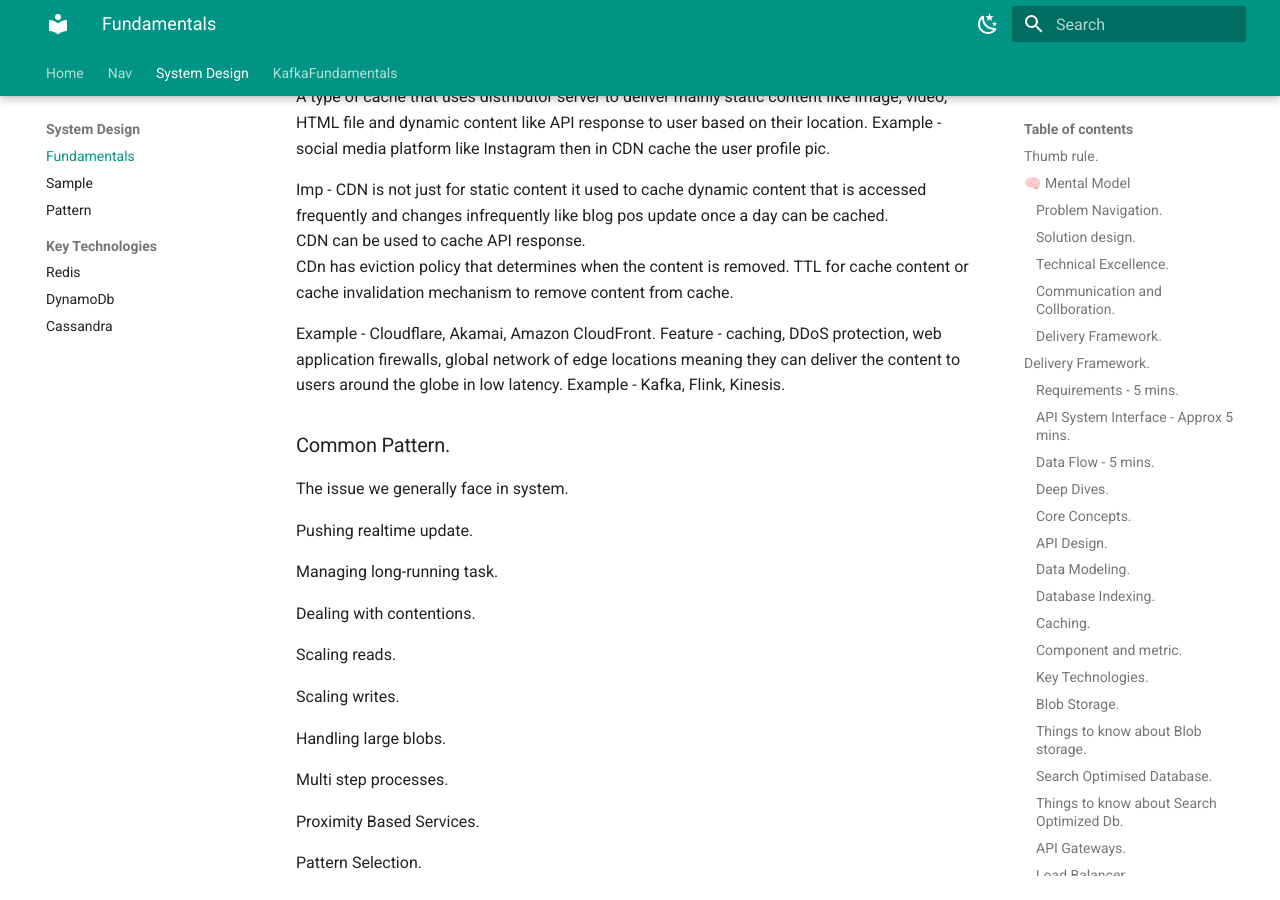
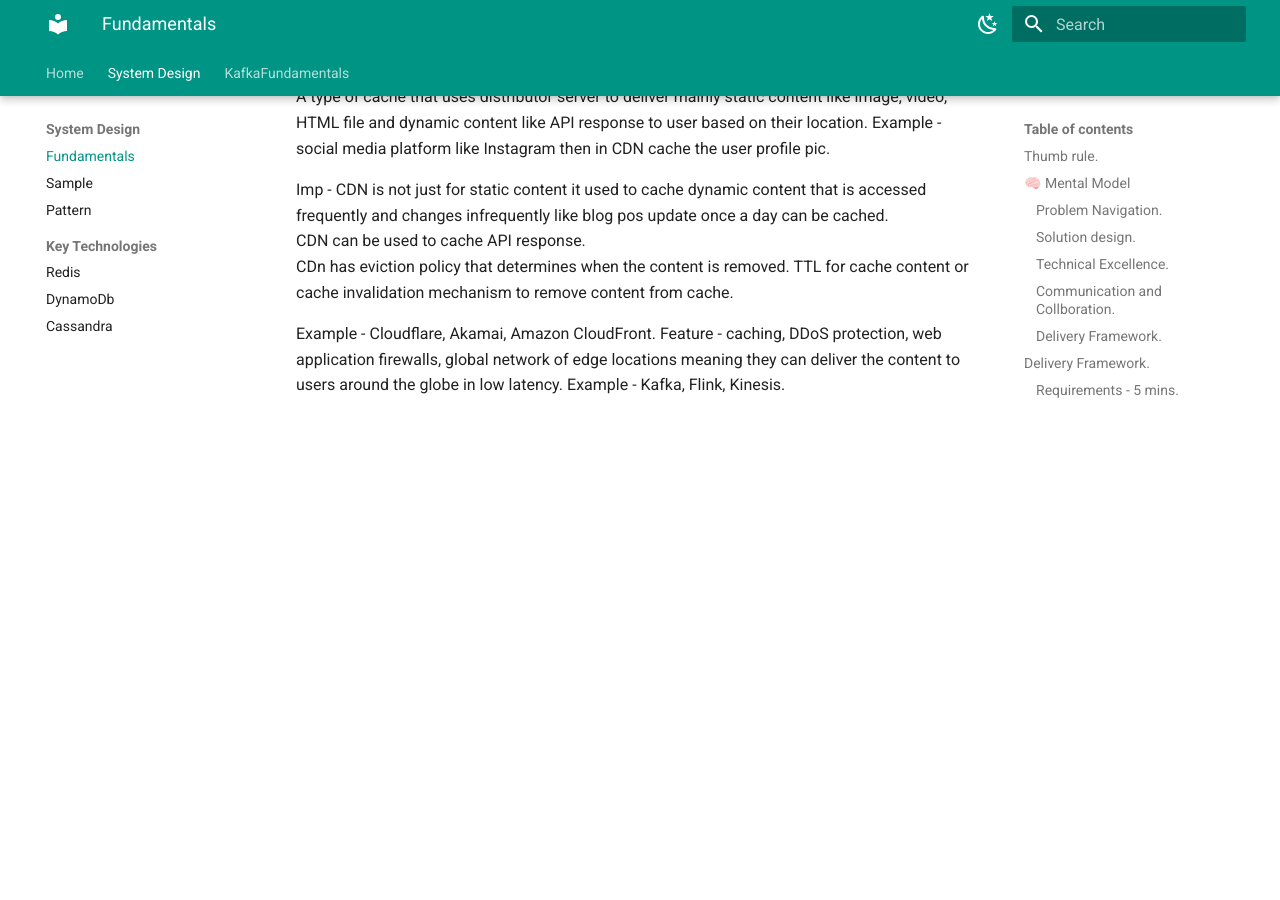
Before and after one commit to Suchismita-Deb/blogSystemDesign, an MkDocs documentation site: the page built from docs/SystemDesign/Fundamentals.md, in a window 1280 px wide and 900 px high, scrolled down 23718 px. Built offline with MkDocs 1.6.1 and Material for MkDocs 9.7.7, drawn with Linux system fonts in a browser that asks for light colours; after the commit the page ends 24140 px from its top, so only the background shows below that.

Commit message:
initial commit.

```diff
--- a/docs/SystemDesign/Fundamentals.md
+++ b/docs/SystemDesign/Fundamentals.md
@@ -698,25 +698,3 @@ CDn has eviction policy that determines when the content is removed. TTL for cac
 Example - Cloudflare, Akamai, Amazon CloudFront.
 Feature - caching, DDoS protection, web application firewalls, global network of edge locations meaning they can deliver the content to users around the globe in low latency.
 Example - Kafka, Flink, Kinesis.
-
-### Common Pattern.
-
-The issue we generally face in system.
-
-Pushing realtime update.
-
-Managing long-running task.
-
-Dealing with contentions.
-
-Scaling reads.
-
-Scaling writes.
-
-Handling large blobs.
-
-Multi step processes.
-
-Proximity Based Services.
-
-Pattern Selection.
--- a/mkdocs.yml
+++ b/mkdocs.yml
@@ -2,8 +2,6 @@ site_name: System Design Toolkit
 
 nav:
   - Home: index.md
-  - "Nav":
-      - Dropdown: yo.md
   - System Design:
       - Fundamentals: SystemDesign/Fundamentals.md
       - Sample: Sample.md
```
Also changed, not shown: docs/SystemDesign/Pattern.md (added, +23 -0 lines), docs/yo.md (deleted).
